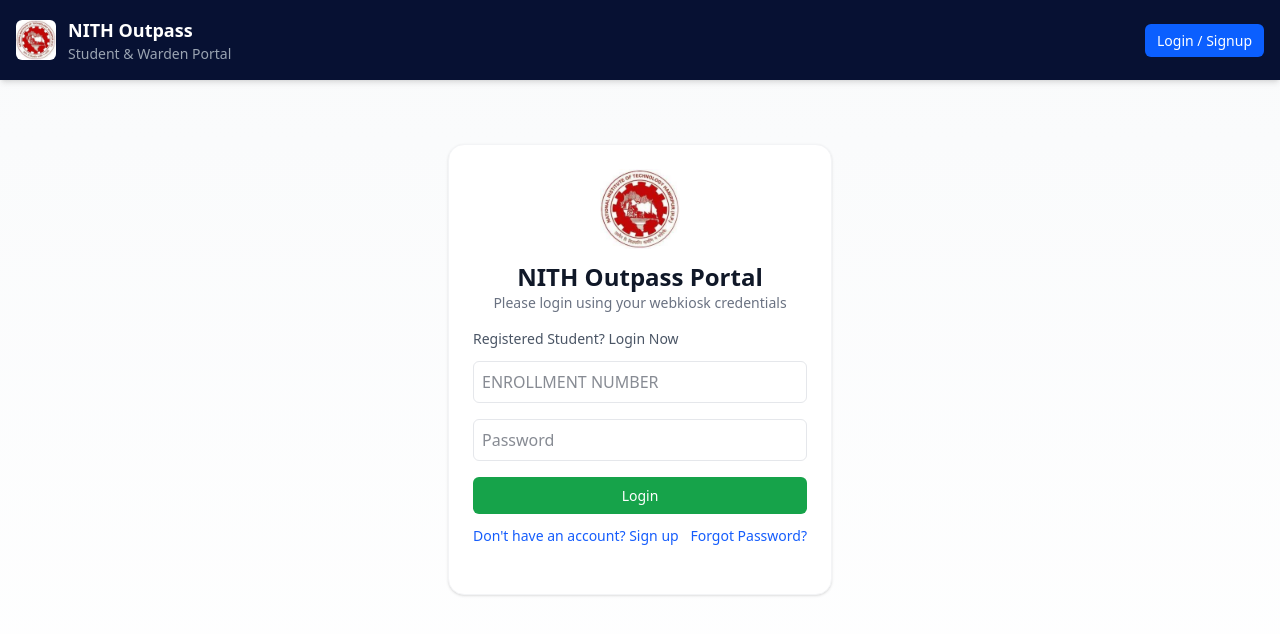
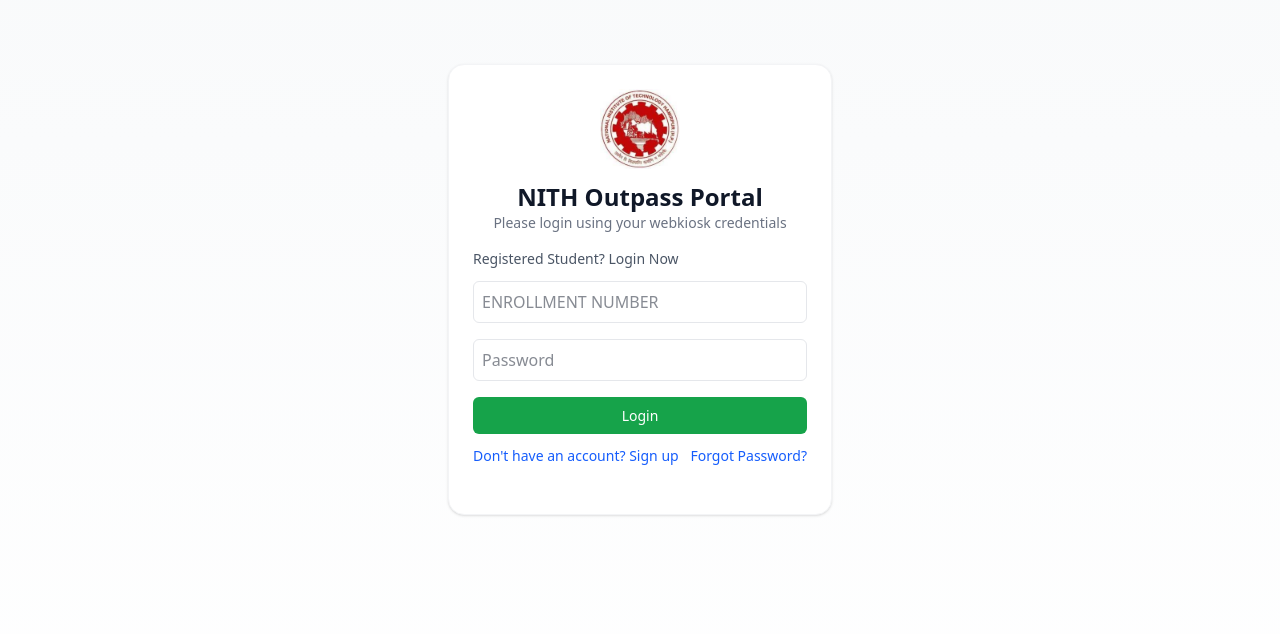
Before and after one commit to Satvik123-creator/NITH-Outpass-System, a React (Vite) app in the folder client/: page /login/student in a window 1280 px wide. Shown: the top 634 px of the page. Built offline with nearby package versions, Linux system fonts and the light colour scheme.

Commit message:
Refactor: remove Navbar import from Student and Warden components for cleaner code

```diff
--- a/client/src/pages/auth/student.jsx
+++ b/client/src/pages/auth/student.jsx
@@ -4,7 +4,7 @@
 import { toast } from "react-toastify";
 import { useAuth } from "../../context/AuthContext";
 import axios from "axios";
-import Navbar from "../../components/Navbar";
+
 const API_URL = import.meta.env.VITE_API_URL;
 
 const Student = () => {
@@ -90,7 +90,7 @@
 
   return (
     <div className="min-h-screen bg-gradient-to-b from-gray-50 to-white">
-      <Navbar />
+
 
       <main className="max-w-md mx-auto px-4 sm:px-6 lg:px-8 py-16">
         <div className="bg-white border border-gray-100 rounded-2xl shadow p-6">
--- a/client/src/pages/auth/warden.jsx
+++ b/client/src/pages/auth/warden.jsx
@@ -4,7 +4,7 @@
 import { toast } from "react-toastify";
 import { useAuth } from "../../context/AuthContext";
 import axios from "axios";
-import Navbar from "../../components/Navbar";
+
 
 const API_URL = import.meta.env.VITE_API_URL;
 
@@ -90,7 +90,7 @@
 
   return (
     <div className="min-h-screen bg-gradient-to-b from-gray-50 to-white">
-      <Navbar />
+
 
       <main className="max-w-md mx-auto px-4 sm:px-6 lg:px-8 py-16">
         <div className="bg-white border border-gray-100 rounded-2xl shadow p-6">
```
